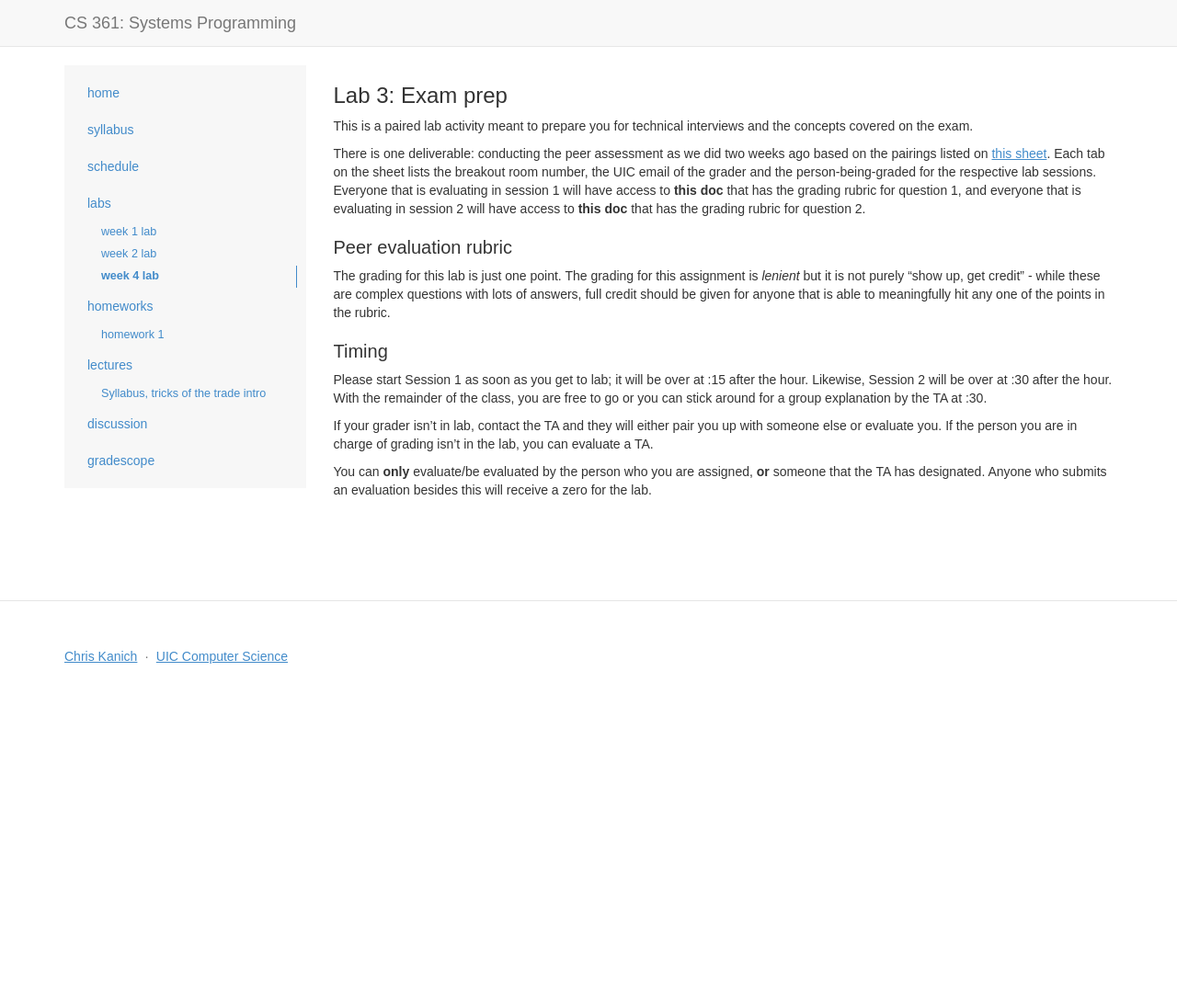
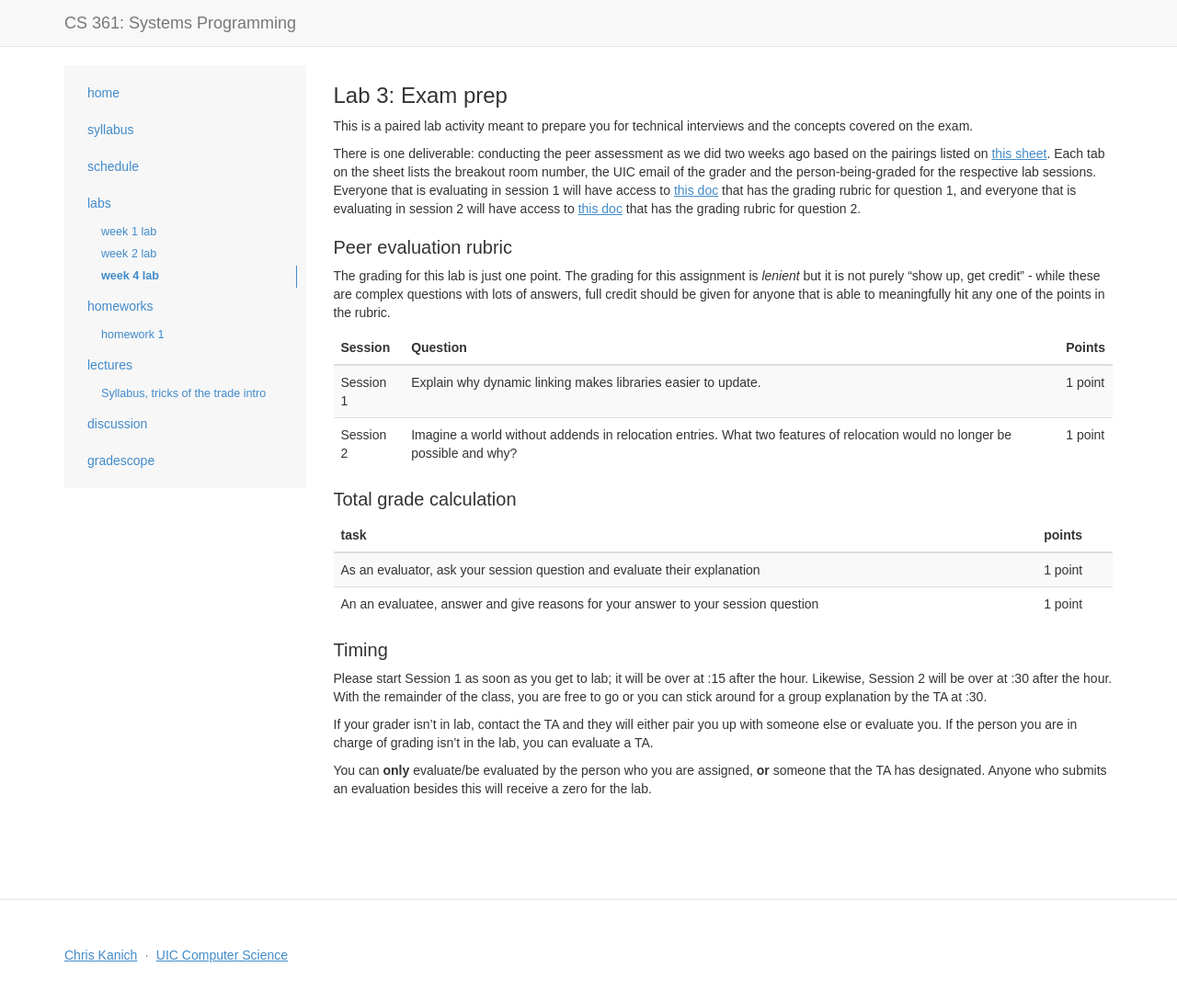
Before and after one commit to csatuic/cs361-website-old, a Jekyll site: the page built from _labs/lab3.md, in a window 1280 px wide. Shown: the whole page at 92% size. Built offline with Jekyll 4.4.1, drawn with Linux system fonts in a browser that asks for light colours; some web fonts are replaced; before the commit the page ends 900 px from its top, so only the background shows below that.

Commit message:
update peer rubric and total grade evaluation for lab3

```diff
--- a/_labs/lab3.md
+++ b/_labs/lab3.md
@@ -20,8 +22,8 @@ on the exam.
 There is one deliverable: conducting the peer assessment as we did two weeks ago based on the
 pairings listed on [this sheet]({{page.pairings}}). Each tab on the sheet lists the breakout room
 number, the UIC email of the grader and the person-being-graded for the respective lab sessions.
-Everyone that is evaluating in session 1 will have access to **this doc** that has the grading
-rubric for question 1, and everyone that is evaluating in session 2 will have access to **this doc**
+Everyone that is evaluating in session 1 will have access to [this doc]({{page.session_1_rubric}}) that has the grading
+rubric for question 1, and everyone that is evaluating in session 2 will have access to [this doc]({{page.session_2_rubric}})
 that has the grading rubric for question 2.
 
 
@@ -32,6 +34,22 @@ The grading for this lab is just one point. The grading for this assignment is _
 not purely "show up, get credit" - while these are complex questions with lots of answers, full
 credit should be given for anyone that is able to meaningfully hit any one of the points in the
 rubric.
+
+| Session | Question | Points |
+|---|---|---|
+| Session 1 | Explain why dynamic linking makes libraries easier to update. | 1 point |
+| Session 2 | Imagine a world without addends in relocation entries. What two features of relocation would no longer be possible and why? | 1 point |
+{: class="table table-striped"}
+
+## Total grade calculation
+
+
+
+| task | points |
+|---|---|
+| As an evaluator, ask your session question and evaluate their explanation | 1 point |
+| An an evaluatee, answer and give reasons for your answer to your session question | 1 point |
+{: class="table table-striped"}
 
 ## Timing
 
```
Also changed, not shown: other parts of _labs/lab3.md (+4 -2 lines).
